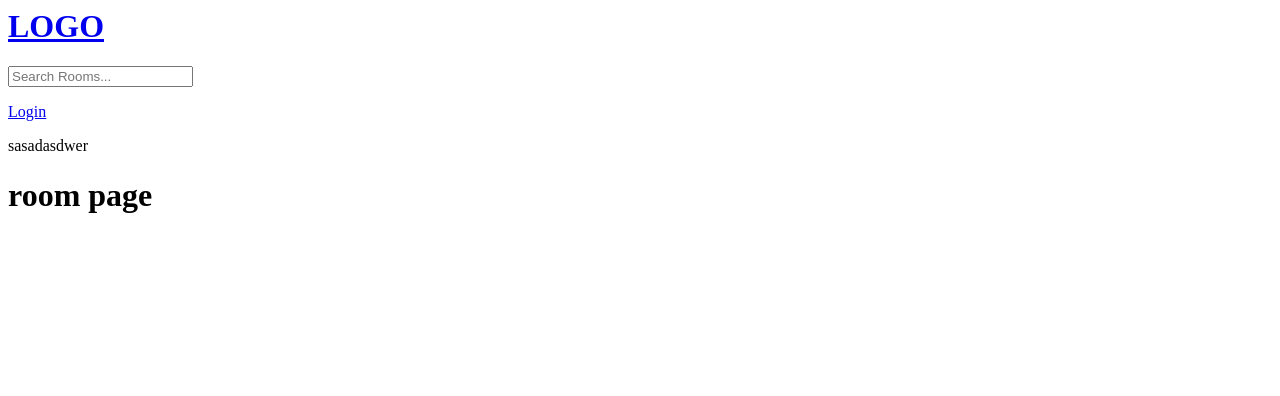
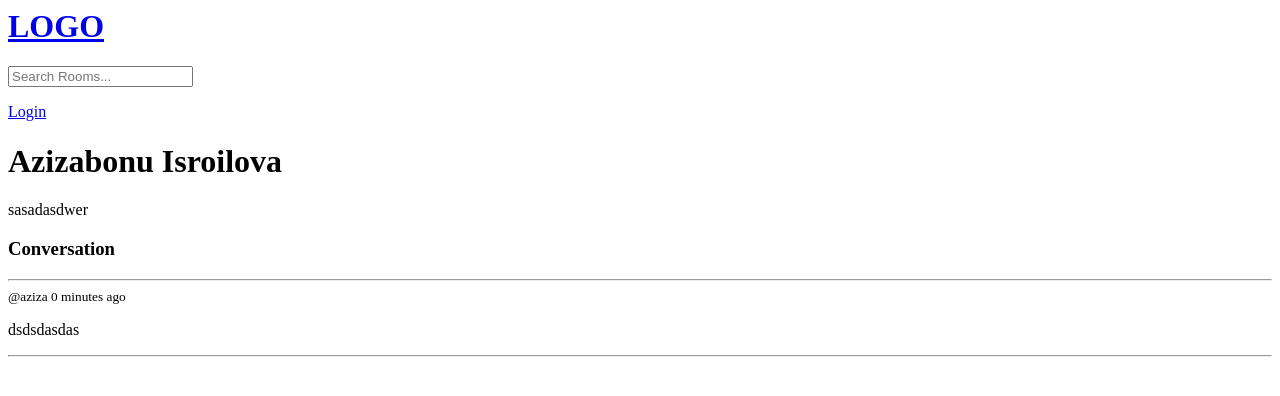
Before and after one commit to liaz98/studychat, a Django app: page /room/6/ in a window 1280 px wide. Shown: the top 396 px of the page. Run offline with Django 3.2, Linux system fonts and the light colour scheme; data comes from the database, SQL or seed files in the repository; both versions use the stored data as it was after the commit.

Commit message:
Room comment is added

```diff
--- a/base/templates/base/room.html
+++ b/base/templates/base/room.html
@@ -1,5 +1,27 @@
 {% include 'navbar.html' %}
 {% block content %}
+<h1>{{room.name}}</h1>
 <p>{{room.description}}</p>
-<h1>room page</h1>
+
+<div class="comment-wrapper">
+    <h3>Conversation</h3>
+    <hr>
+    {% for message in room_messages %}
+        <div>
+            <small>@{{message.user}}  {{message.created|timesince}} ago</small>
+            <p>{{message.body}}</p>
+            <hr>
+
+        </div>
+    {% endfor %}
+</div>
+
+{% if request.user.is_authenticated %}
+<div class="comment-form">
+    <form action="" method="post">
+        {% csrf_token %}
+        <input type="text" name="body" placeholder="Write your message here ..."/>
+    </form>
+</div>
+{% endif %}
 {% endblock %}
--- a/base/views.py
+++ b/base/views.py
@@ -79,7 +79,10 @@ def home(request):
 
 def room(request, pk):
     room = Room.objects.get(id=pk)
-    context = {'room': room}
+    room_messages = room.message_set.all().order_by('created') # get all children messages of room
+    context = {'room': room,
+               'room_messages': room_messages,
+               }
     return render(request, 'base/room.html', context)
 
 
```
Also changed, not shown: db.sqlite3.
